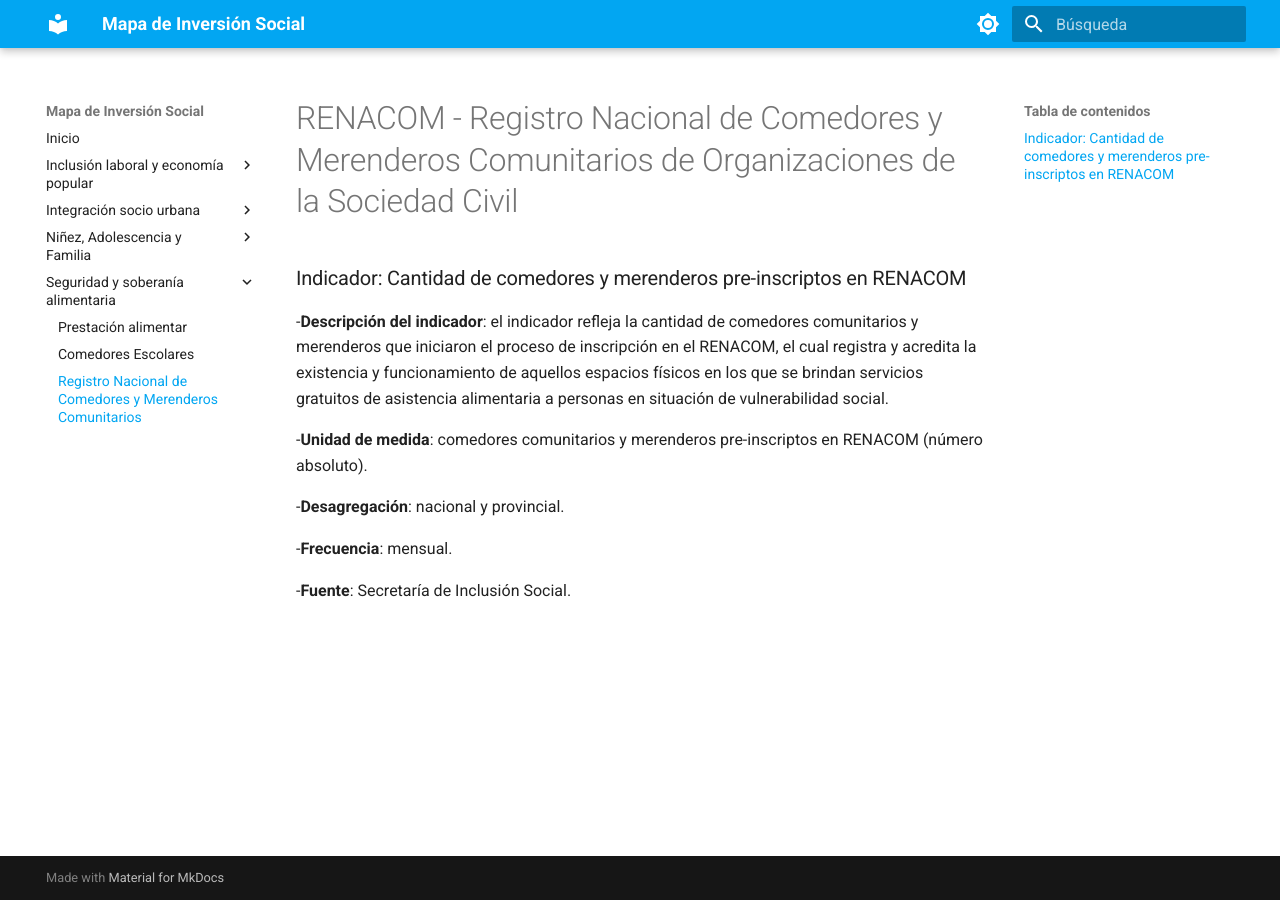
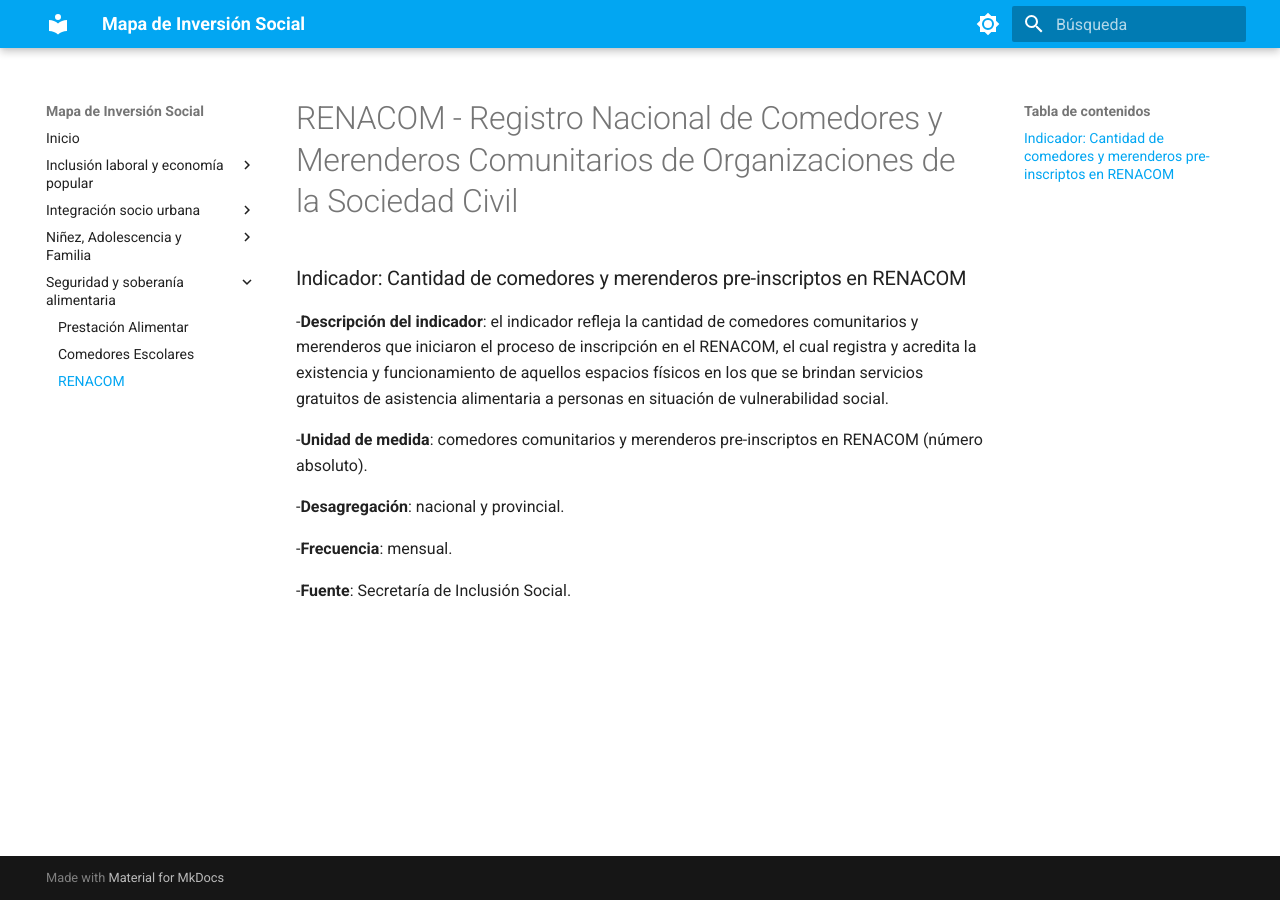
Before and after one commit to datos-desarrollosocial-nacion/metadata-mapa-de-inversion-social, an MkDocs documentation site: the page built from docs/renacom.md, in a window 1280 px wide. Built offline with MkDocs 1.6.1 and Material for MkDocs 9.7.7, drawn with Linux system fonts in a browser that asks for light colours.

Commit message:
Update mkdocs.yml

```diff
--- a/mkdocs.yml
+++ b/mkdocs.yml
@@ -32,11 +32,11 @@
       - Mejor Barrio: mejor-barrio.md
   - Niñez, Adolescencia y Familia:
       - PAE: pae.md
-      - Plan Nacional de Primera Infancia (PNPI): plan-nacional-de-primera-infancia.md
+      - Plan Nacional de Primera Infancia: plan-nacional-de-primera-infancia.md
       - Apoyo al Plan Nacional de Primera Infancia: apoyo-plan-nacional-de-primera-infancia.md
       - Potenciar Inclusión Joven: potenciar-inclusion-joven.md
-      - Reparación económica para niñas, niños y adolescentes: rennya.md
+      - RENNYA: rennya.md
   - Seguridad y soberanía alimentaria:
-      - Prestación alimentar: prestación-alimentar.md
+      - Prestación Alimentar: prestación-alimentar.md
       - Comedores Escolares: comerdores-escolares.md
-      - Registro Nacional de Comedores y Merenderos Comunitarios: renacom.md
+      - RENACOM: renacom.md
```
